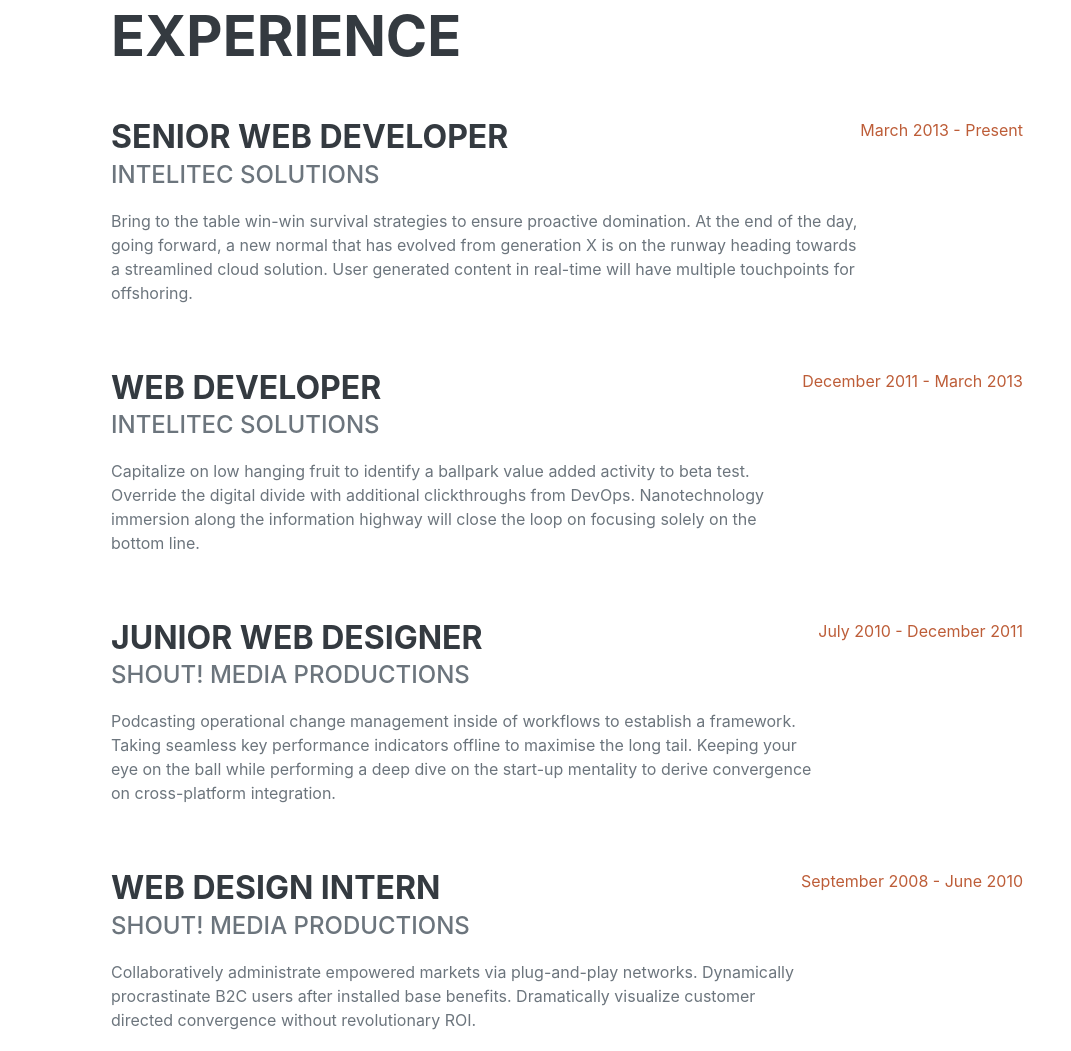
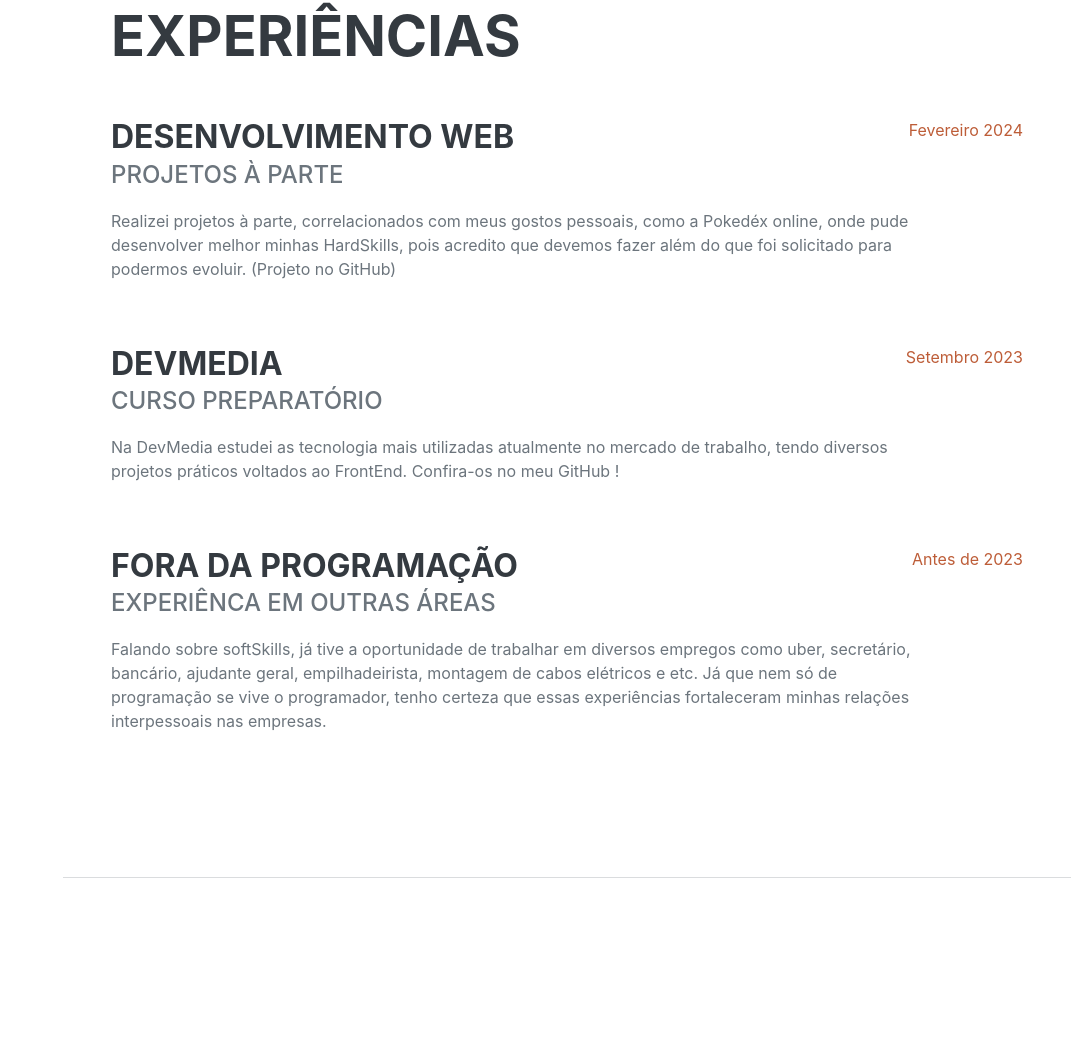
Before and after one commit to MatheusMotaGomes/Curriculo-Web-Bootstrap, a plain HTML site: page index.html in a window 1280 px wide. Shown: the part 878-1929 px from the top of the page, without its empty margins (209-1280 px from the left). Drawn offline with nearby package versions, Linux system fonts and the light colour scheme; a web font is replaced by a local one.

Commit message:
experiêcias
fiz o update de experiências

```diff
--- a/index.html
+++ b/index.html
@@ -57,10 +57,9 @@
                         Olá, sou apaixonado por desenvolvimento Web frontEnd (apesar de ter um caso de amor e ódio com CSS) e busco sempre aperfeiçoar minhas habilidade backEnd para futuramente me tornar fullStack
                     </p>
                     <div class="social-icons">
-                        <a class="social-icon" href="#!"><i class="fab fa-linkedin-in"></i></a>
-                        <a class="social-icon" href="#!"><i class="fab fa-github"></i></a>
-                        <a class="social-icon" href="#!"><i class="fab fa-twitter"></i></a>
-                        <a class="social-icon" href="#!"><i class="fab fa-facebook-f"></i></a>
+                        <a class="social-icon" href="https://www.linkedin.com/in/matheus-mota-578a7b209/" target="_blank"><i class="fab fa-linkedin-in"></i></a>
+                        <a class="social-icon" href="https://github.com/MatheusMotaGomes" target="_blank"><i class="fab fa-github"></i></a>
+                        <a class="social-icon" href="https://www.instagram.com/matheusmota480/" target="_blank"><i class="fab fa-instagram"></i></a>
                     </div>
                 </div>
             </section>
@@ -68,38 +67,34 @@
             <!-- Experience-->
             <section class="resume-section" id="experience">
                 <div class="resume-section-content">
-                    <h2 class="mb-5">Experience</h2>
+                    <h2 class="mb-5">Experiências</h2>
                     <div class="d-flex flex-column flex-md-row justify-content-between mb-5">
                         <div class="flex-grow-1">
-                            <h3 class="mb-0">Senior Web Developer</h3>
-                            <div class="subheading mb-3">Intelitec Solutions</div>
-                            <p>Bring to the table win-win survival strategies to ensure proactive domination. At the end of the day, going forward, a new normal that has evolved from generation X is on the runway heading towards a streamlined cloud solution. User generated content in real-time will have multiple touchpoints for offshoring.</p>
+                            <h3 class="mb-0">Desenvolvimento Web</h3>
+                            <div class="subheading mb-3">Projetos à parte</div>
+                            <p>
+                                Realizei projetos à parte, correlacionados com meus gostos pessoais, como a Pokedéx online, onde pude desenvolver melhor minhas HardSkills, pois acredito que devemos fazer além do que foi solicitado para podermos evoluir. (Projeto no GitHub)
+                            </p>
                         </div>
-                        <div class="flex-shrink-0"><span class="text-primary">March 2013 - Present</span></div>
+                        <div class="flex-shrink-0"><span class="text-primary">Fevereiro 2024</span></div>
                     </div>
                     <div class="d-flex flex-column flex-md-row justify-content-between mb-5">
                         <div class="flex-grow-1">
-                            <h3 class="mb-0">Web Developer</h3>
-                            <div class="subheading mb-3">Intelitec Solutions</div>
-                            <p>Capitalize on low hanging fruit to identify a ballpark value added activity to beta test. Override the digital divide with additional clickthroughs from DevOps. Nanotechnology immersion along the information highway will close the loop on focusing solely on the bottom line.</p>
+                            <h3 class="mb-0">DevMedia</h3>
+                            <div class="subheading mb-3">Curso Preparatório</div>
+                            <p>Na DevMedia estudei as tecnologia mais utilizadas atualmente no mercado de trabalho, tendo diversos projetos práticos voltados ao FrontEnd. Confira-os no meu GitHub !</p>
                         </div>
-                        <div class="flex-shrink-0"><span class="text-primary">December 2011 - March 2013</span></div>
+                        <div class="flex-shrink-0"><span class="text-primary">Setembro 2023</span></div>
                     </div>
                     <div class="d-flex flex-column flex-md-row justify-content-between mb-5">
                         <div class="flex-grow-1">
-                            <h3 class="mb-0">Junior Web Designer</h3>
-                            <div class="subheading mb-3">Shout! Media Productions</div>
-                            <p>Podcasting operational change management inside of workflows to establish a framework. Taking seamless key performance indicators offline to maximise the long tail. Keeping your eye on the ball while performing a deep dive on the start-up mentality to derive convergence on cross-platform integration.</p>
+                            <h3 class="mb-0">Fora da Programação</h3>
+                            <div class="subheading mb-3">Experiênca em outras áreas</div>
+                            <p>
+                                Falando sobre softSkills, já tive a oportunidade de trabalhar em diversos empregos como uber, secretário, bancário, ajudante geral, empilhadeirista, montagem de cabos elétricos e etc. Já que nem só de programação se vive o programador, tenho certeza que essas experiências fortaleceram minhas relações interpessoais nas empresas.
+                            </p>
                         </div>
-                        <div class="flex-shrink-0"><span class="text-primary">July 2010 - December 2011</span></div>
-                    </div>
-                    <div class="d-flex flex-column flex-md-row justify-content-between">
-                        <div class="flex-grow-1">
-                            <h3 class="mb-0">Web Design Intern</h3>
-                            <div class="subheading mb-3">Shout! Media Productions</div>
-                            <p>Collaboratively administrate empowered markets via plug-and-play networks. Dynamically procrastinate B2C users after installed base benefits. Dramatically visualize customer directed convergence without revolutionary ROI.</p>
-                        </div>
-                        <div class="flex-shrink-0"><span class="text-primary">September 2008 - June 2010</span></div>
+                        <div class="flex-shrink-0"><span class="text-primary">Antes de 2023</span></div>
                     </div>
                 </div>
             </section>
```
